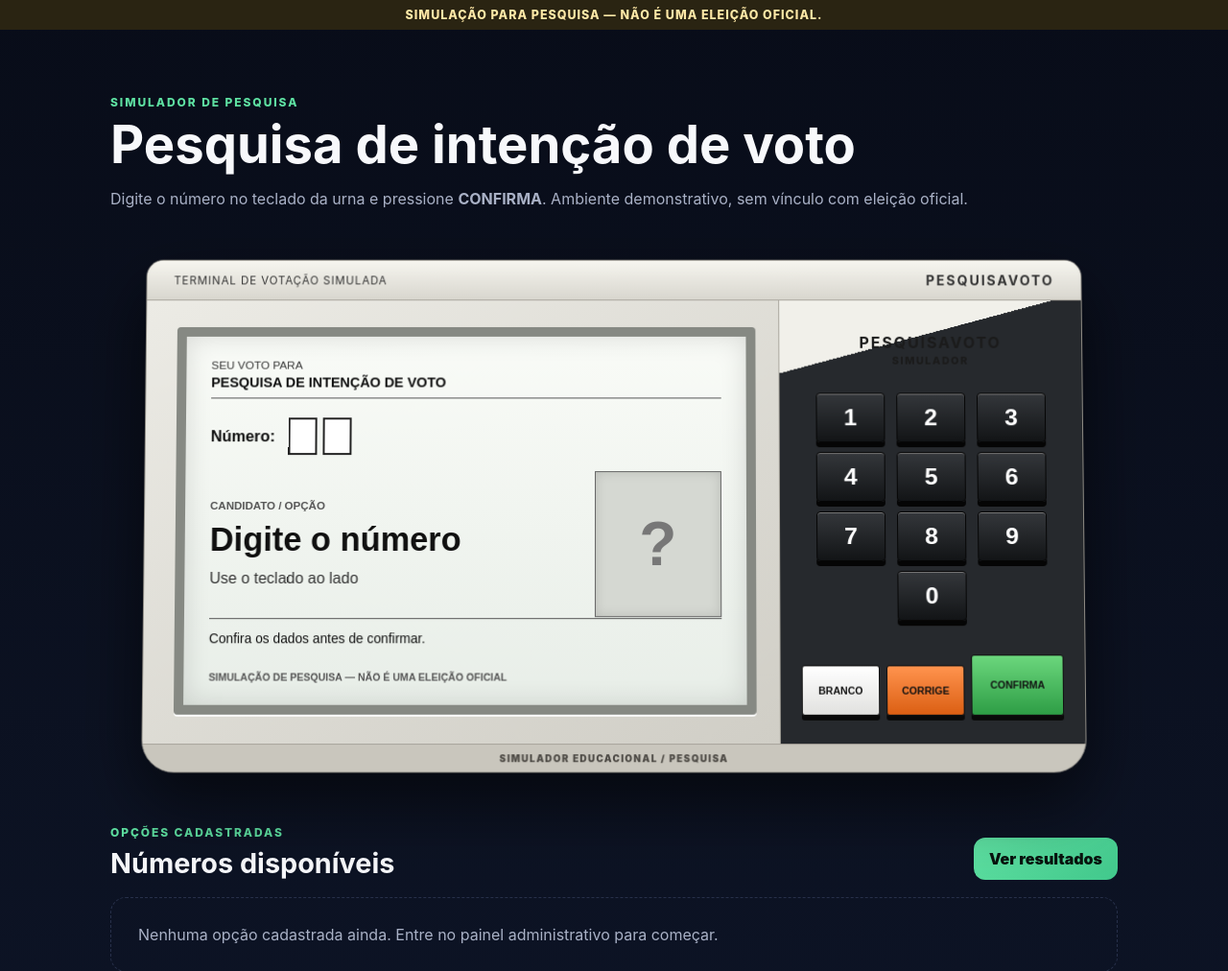
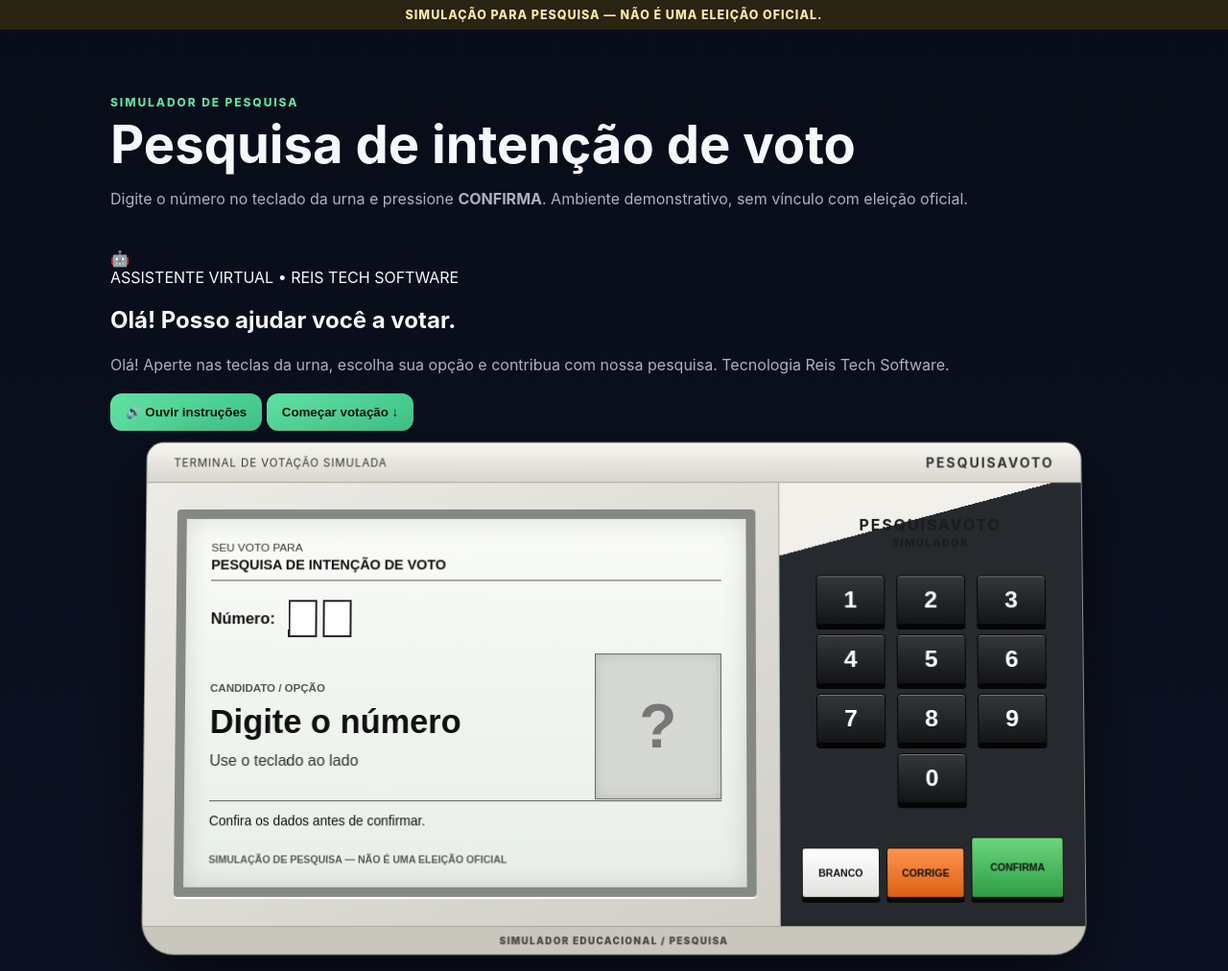
Before and after one commit to francielreis/sistema-votacao-pesquisa, a Flask app: page / in a window 1280 px wide. Shown: the part 69-1081 px from the top of the page at 96% size. Run offline with Flask 3, Linux system fonts and the light colour scheme; data comes from the database, SQL or seed files in the repository; data that the repository does not hold is empty; some libraries are stand-ins or nearby versions.

Commit message:
Adicionar assistente virtual com orientações por voz

```diff
--- a/templates/index.html
+++ b/templates/index.html
@@ -4,6 +4,22 @@
   <span class="eyebrow">SIMULADOR DE PESQUISA</span>
   <h1>{{ poll.title }}</h1>
   <p>Digite o número no teclado da urna e pressione <strong>CONFIRMA</strong>. Ambiente demonstrativo, sem vínculo com eleição oficial.</p>
+</section>
+
+<section class="reis-assistant" aria-label="Assistente virtual Reis Tech">
+  <div class="reis-assistant-robot" aria-hidden="true">
+    <span class="reis-assistant-pulse"></span>
+    <span class="reis-assistant-face">🤖</span>
+  </div>
+  <div class="reis-assistant-content">
+    <div class="reis-assistant-label">ASSISTENTE VIRTUAL • REIS TECH SOFTWARE</div>
+    <h2>Olá! Posso ajudar você a votar.</h2>
+    <p id="assistenteTexto">Aperte nas teclas da urna, escolha sua opção e contribua com nossa pesquisa.</p>
+    <div class="reis-assistant-actions">
+      <button type="button" class="assistant-speak-btn" id="assistantSpeakBtn">🔊 Ouvir instruções</button>
+      <button type="button" class="assistant-start-btn" id="assistantStartBtn">Começar votação ↓</button>
+    </div>
+  </div>
 </section>
 
 {% if admin_test_mode %}
@@ -156,6 +172,52 @@
   let typed = '';
   let mode = 'number';
   let confirming = false;
+  let lastGuideText = '';
+
+  const assistantText = document.getElementById('assistenteTexto');
+  const assistantSpeakBtn = document.getElementById('assistantSpeakBtn');
+  const assistantStartBtn = document.getElementById('assistantStartBtn');
+
+  function setGuide(text) {
+    if (assistantText) assistantText.textContent = text;
+  }
+
+  function speakGuide(text, force = false) {
+    setGuide(text);
+    if (!force && lastGuideText === text) return;
+    lastGuideText = text;
+
+    try {
+      if (!('speechSynthesis' in window)) return;
+      window.speechSynthesis.cancel();
+
+      const utterance = new SpeechSynthesisUtterance(text);
+      utterance.lang = 'pt-BR';
+      utterance.rate = 0.96;
+      utterance.pitch = 1;
+      utterance.volume = 1;
+
+      const voices = window.speechSynthesis.getVoices();
+      const ptVoice = voices.find(v => (v.lang || '').toLowerCase().startsWith('pt-br'))
+        || voices.find(v => (v.lang || '').toLowerCase().startsWith('pt'));
+      if (ptVoice) utterance.voice = ptVoice;
+
+      window.speechSynthesis.speak(utterance);
+    } catch (error) {}
+  }
+
+  const welcomeGuide = 'Olá! Aperte nas teclas da urna, escolha sua opção e contribua com nossa pesquisa. Tecnologia Reis Tech Software.';
+
+  window.falarInstrucao = () => speakGuide(welcomeGuide, true);
+
+  assistantSpeakBtn?.addEventListener('click', () => {
+    speakGuide(welcomeGuide, true);
+  });
+
+  assistantStartBtn?.addEventListener('click', () => {
+    document.querySelector('.urna-machine')?.scrollIntoView({ behavior: 'smooth', block: 'start' });
+    speakGuide('Digite os dois números da sua opção no teclado da urna.', true);
+  });
 
   function playKeySound(frequency = 720, duration = 0.055, volume = 0.08) {
     try {
@@ -252,6 +314,7 @@
       photoEl.innerHTML = '<span>B</span>';
       messageEl.innerHTML = '<strong>VOTO EM BRANCO</strong><br>Pressione CONFIRMA para registrar.';
       confirmBtn.classList.add('ready');
+      setGuide('Voto em branco selecionado. Se estiver correto, pressione CONFIRMA.');
       return;
     }
 
@@ -262,6 +325,7 @@
       photoEl.style.backgroundImage = '';
       messageEl.textContent = 'Confira os dados antes de confirmar.';
       confirmBtn.classList.remove('ready');
+      setGuide('Aperte nas teclas da urna, escolha sua opção e contribua com nossa pesquisa.');
       return;
     }
 
@@ -277,6 +341,7 @@
       }
       messageEl.innerHTML = '<strong>CONFIRA OS DADOS</strong><br>Se estiver correto, pressione CONFIRMA.';
       confirmBtn.classList.add('ready');
+      setGuide('Opção encontrada. Confira os dados e, se estiver correto, pressione CONFIRMA.');
     } else {
       const isNull = typed.length >= maxDigits;
       nameEl.textContent = isNull ? 'VOTO NULO' : 'Digitando...';
@@ -287,6 +352,9 @@
         ? '<strong>VOTO NULO</strong><br>Número não corresponde a 13 ou 22. Pressione CONFIRMA para registrar.'
         : 'Continue digitando o número.';
       confirmBtn.classList.toggle('ready', isNull);
+      setGuide(isNull
+        ? 'Esse número corresponde a voto nulo. Se quiser registrar, pressione CONFIRMA.'
+        : 'Digite o segundo número da sua opção.');
     }
   }
 
@@ -302,6 +370,17 @@
       mode = 'number';
       typed += btn.dataset.digit;
       update();
+
+      if (typed.length === 1) {
+        speakGuide('Agora digite o segundo número.');
+      } else {
+        const candidate = currentCandidate();
+        if (candidate) {
+          speakGuide('Opção encontrada. Confira os dados e pressione confirma.');
+        } else {
+          speakGuide('Esse número corresponde a voto nulo. Se quiser registrar, pressione confirma.');
+        }
+      }
     });
   });
 
@@ -310,6 +389,7 @@
     typed = '';
     mode = 'number';
     update();
+    speakGuide('Corrigido. Digite novamente os dois números da sua opção.');
   });
 
   blankBtn?.addEventListener('click', () => {
@@ -317,6 +397,7 @@
     typed = '';
     mode = 'blank';
     update();
+    speakGuide('Voto em branco selecionado. Se estiver correto, pressione confirma.');
   });
 
   confirmBtn?.addEventListener('click', () => {
@@ -340,6 +421,7 @@
     }
 
     messageEl.textContent = 'Digite os dois números antes de confirmar.';
+    speakGuide('Digite os dois números antes de confirmar.');
   });
 
   document.addEventListener('keydown', event => {
@@ -358,6 +440,17 @@
   });
 
   update();
+
+  // Alguns navegadores móveis bloqueiam voz automática até o primeiro toque.
+  window.addEventListener('load', () => {
+    window.setTimeout(() => speakGuide(welcomeGuide, true), 700);
+  });
+
+  document.addEventListener('pointerdown', () => {
+    if (!window.speechSynthesis?.speaking) {
+      speakGuide(welcomeGuide, true);
+    }
+  }, { once: true });
 })();
 </script>
 {% endblock %}
```
